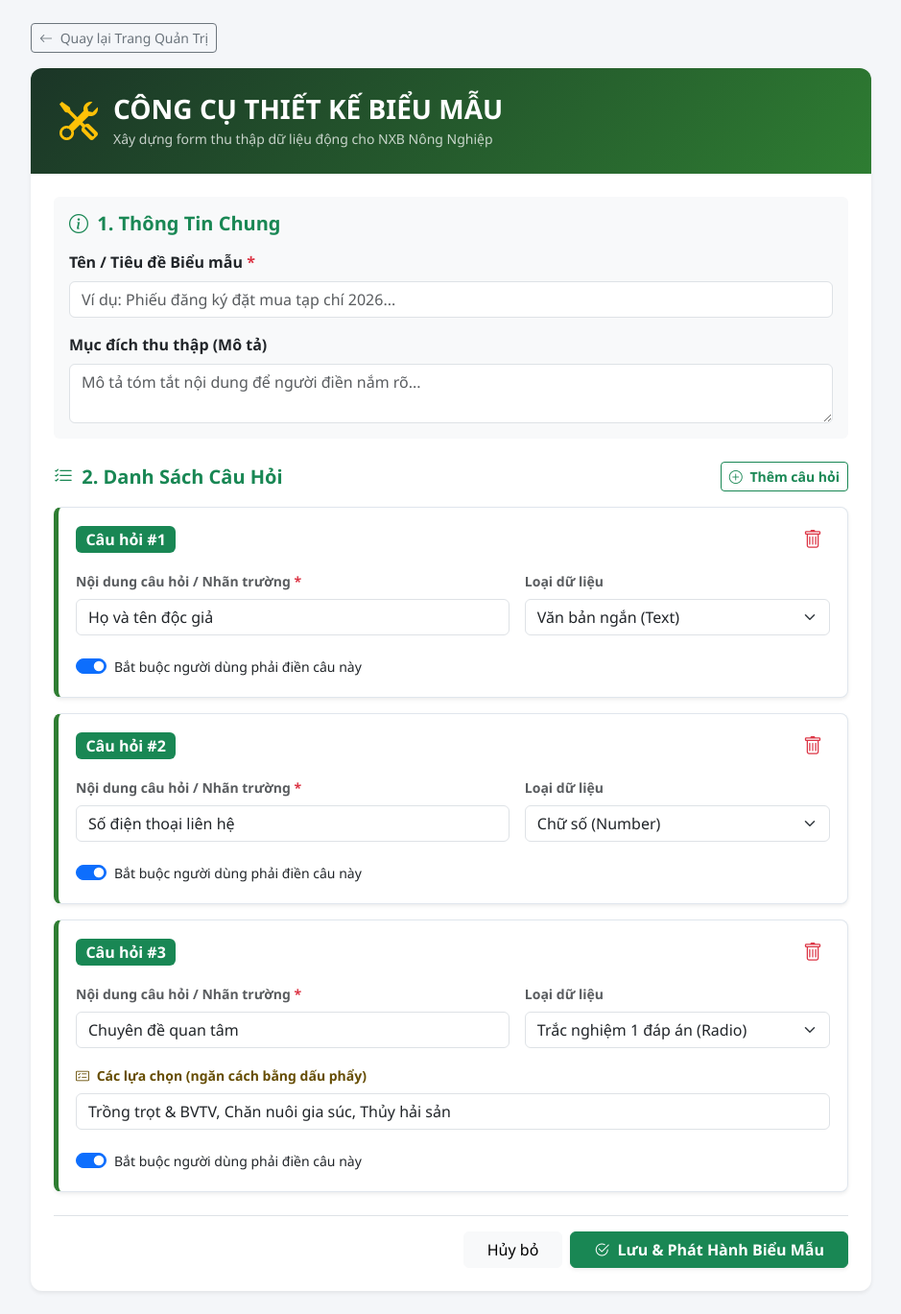
After one commit to nguyenanhdung2006tb-code/PTPMMNM-CNTT-1809-NHOM1, a PHP site: page /builder.php in a window 1280 px wide. The commit adds this page. Shown: the whole page at 96% size, without its empty margins (170-1109 px from the left). Run offline with PHP 8.4, Linux system fonts and the light colour scheme.

Commit message:
feat: tich hop trinh tao bieu mau builder va dong bo dashboard admin

```diff
--- /dev/null
+++ b/NXBNG-MongoDB/builder.php
@@ -0,0 +1,233 @@
+<?php
+require_once 'db.php';
+
+$error = null;
+
+// XỬ LÝ LƯU BIỂU MẪU MỚI KHI BẤM SUBMIT
+if ($_SERVER['REQUEST_METHOD'] === 'POST') {
+    $title = trim($_POST['title'] ?? '');
+    $description = trim($_POST['description'] ?? '');
+    $questions = $_POST['questions'] ?? [];
+
+    if (empty($title)) {
+        $error = "Vui lòng nhập tiêu đề cho biểu mẫu.";
+    } elseif (empty($questions)) {
+        $error = "Biểu mẫu phải có ít nhất một câu hỏi.";
+    } else {
+        try {
+            $pdo->beginTransaction();
+
+            // 1. Thêm biểu mẫu vào bảng forms
+            $stmt_form = $pdo->prepare("INSERT INTO forms (title, description, created_at) VALUES (?, ?, NOW())");
+            $stmt_form->execute([$title, $description]);
+            $new_form_id = $pdo->lastInsertId();
+
+            // 2. Tạo phiên bản form_versions đầu tiên (v1, is_active = 1)
+            $stmt_ver = $pdo->prepare("INSERT INTO form_versions (form_id, version_number, is_active, created_at) VALUES (?, 1, 1, NOW())");
+            $stmt_ver->execute([$new_form_id]);
+            $new_version_id = $pdo->lastInsertId();
+
+            // 3. Lưu từng câu hỏi vào bảng fields (sử dụng đúng cột options_json và ENUM hợp lệ)
+            $stmt_field = $pdo->prepare("
+                INSERT INTO fields (form_version_id, label, field_type, options_json, is_required, display_order)
+                VALUES (?, ?, ?, ?, ?, ?)
+            ");
+
+            $valid_types = ['text', 'number', 'date', 'radio', 'checkbox'];
+            $order = 1;
+
+            foreach ($questions as $q) {
+                $label = trim($q['label'] ?? '');
+                $type = in_array($q['type'] ?? '', $valid_types) ? $q['type'] : 'text';
+                $required = isset($q['required']) ? 1 : 0;
+                $options_raw = trim($q['options'] ?? '');
+
+                // Nếu là dạng trắc nghiệm radio/checkbox, chuẩn hóa danh sách lựa chọn thành JSON
+                $options_json = null;
+                if (in_array($type, ['radio', 'checkbox']) && !empty($options_raw)) {
+                    $opts_array = array_map('trim', explode(',', $options_raw));
+                    $options_json = json_encode(array_values(array_filter($opts_array)), JSON_UNESCAPED_UNICODE);
+                }
+
+                if (!empty($label)) {
+                    $stmt_field->execute([$new_version_id, $label, $type, $options_json, $required, $order]);
+                    $order++;
+                }
+            }
+
+            $pdo->commit();
+            // Điều hướng về trang Admin kèm thông báo thành công
+            header("Location: admin.php?form_id=$new_form_id&created=1");
+            exit;
+
+        } catch (Exception $e) {
+            $pdo->rollBack();
+            $error = "Lỗi khi lưu biểu mẫu: " . $e->getMessage();
+        }
+    }
+}
+?>
+<!DOCTYPE html>
+<html lang="vi">
+<head>
+    <meta charset="UTF-8">
+    <meta name="viewport" content="width=device-width, initial-scale=1.0">
+    <title>Công Cụ Thiết Kế Biểu Mẫu - NXB Nông Nghiệp</title>
+    <link href="https://cdn.jsdelivr.net/npm/bootstrap@5.3.0/dist/css/bootstrap.min.css" rel="stylesheet">
+    <link rel="stylesheet" href="https://cdn.jsdelivr.net/npm/bootstrap-icons@1.11.0/font/bootstrap-icons.css">
+    <style>
+        body { background-color: #f4f6f9; font-family: 'Segoe UI', Tahoma, Geneva, Verdana, sans-serif; }
+        .builder-card { background: #fff; border-radius: 12px; border: none; box-shadow: 0 4px 15px rgba(0,0,0,0.05); }
+        .header-box { background: linear-gradient(135deg, #1b3527 0%, #2e7d32 100%); color: #fff; border-radius: 12px 12px 0 0; padding: 25px 30px; }
+        .question-card { background: #ffffff; border: 1px solid #e0e6ed; border-left: 5px solid #2e7d32; border-radius: 8px; padding: 18px; margin-bottom: 16px; transition: all 0.2s; }
+        .question-card:hover { box-shadow: 0 4px 12px rgba(0,0,0,0.06); border-color: #2e7d32; }
+    </style>
+</head>
+<body class="py-4">
+
+<div class="container" style="max-width: 900px;">
+    <div class="mb-3">
+        <a href="admin.php" class="btn btn-outline-secondary btn-sm">
+            <i class="bi bi-arrow-left me-1"></i> Quay lại Trang Quản Trị
+        </a>
+    </div>
+
+    <div class="builder-card shadow-sm">
+        <div class="header-box">
+            <div class="d-flex align-items-center gap-3">
+                <i class="bi bi-tools fs-1 text-warning"></i>
+                <div>
+                    <h3 class="fw-bold mb-1">CÔNG CỤ THIẾT KẾ BIỂU MẪU</h3>
+                    <p class="mb-0 opacity-75 small">Xây dựng form thu thập dữ liệu động cho NXB Nông Nghiệp</p>
+                </div>
+            </div>
+        </div>
+
+        <div class="p-4">
+            <?php if ($error): ?>
+                <div class="alert alert-danger alert-dismissible fade show d-flex align-items-center" role="alert">
+                    <i class="bi bi-exclamation-triangle-fill fs-5 me-2"></i>
+                    <div><?= htmlspecialchars($error) ?></div>
+                    <button type="button" class="btn-close" data-bs-dismiss="alert"></button>
+                </div>
+            <?php endif; ?>
+
+            <form method="POST" id="builderForm">
+                <!-- THÔNG TIN CHUNG BIỂU MẪU -->
+                <div class="card p-3 mb-4 bg-light border-0">
+                    <h5 class="fw-bold text-success mb-3"><i class="bi bi-info-circle me-1"></i> 1. Thông Tin Chung</h5>
+                    <div class="mb-3">
+                        <label class="form-label fw-semibold">Tên / Tiêu đề Biểu mẫu <span class="text-danger">*</span></label>
+                        <input type="text" name="title" class="form-control" placeholder="Ví dụ: Phiếu đăng ký đặt mua tạp chí 2026..." required>
+                    </div>
+                    <div class="mb-0">
+                        <label class="form-label fw-semibold">Mục đích thu thập (Mô tả)</label>
+                        <textarea name="description" class="form-control" rows="2" placeholder="Mô tả tóm tắt nội dung để người điền nắm rõ..."></textarea>
+                    </div>
+                </div>
+
+                <!-- DANH SÁCH CÂU HỎI -->
+                <div class="mb-4">
+                    <div class="d-flex justify-content-between align-items-center mb-3">
+                        <h5 class="fw-bold text-success mb-0"><i class="bi bi-list-check me-1"></i> 2. Danh Sách Câu Hỏi</h5>
+                        <button type="button" class="btn btn-outline-success btn-sm fw-semibold" id="btnAddQuestion">
+                            <i class="bi bi-plus-circle me-1"></i> Thêm câu hỏi
+                        </button>
+                    </div>
+
+                    <div id="questionsContainer">
+                        <!-- Danh sách câu hỏi sinh tự động bằng JS -->
+                    </div>
+                </div>
+
+                <!-- NÚT HOÀN TẤT -->
+                <div class="d-flex justify-content-end gap-2 pt-3 border-top">
+                    <a href="admin.php" class="btn btn-light px-4">Hủy bỏ</a>
+                    <button type="submit" class="btn btn-success fw-bold px-4 shadow-sm">
+                        <i class="bi bi-check2-circle me-1"></i> Lưu & Phát Hành Biểu Mẫu
+                    </button>
+                </div>
+            </form>
+        </div>
+    </div>
+</div>
+
+<script>
+let questionCounter = 0;
+
+function addQuestion(defaultLabel = '', defaultType = 'text', defaultOptions = '', isRequired = true) {
+    questionCounter++;
+    const container = document.getElementById('questionsContainer');
+
+    const card = document.createElement('div');
+    card.className = 'question-card shadow-sm';
+    card.id = `qCard_${questionCounter}`;
+    card.innerHTML = `
+        <div class="d-flex justify-content-between align-items-center mb-3">
+            <span class="badge bg-success fs-6 fw-bold">Câu hỏi #${questionCounter}</span>
+            <button type="button" class="btn btn-outline-danger btn-sm border-0 py-0" onclick="removeQuestion(${questionCounter})" title="Xóa câu này">
+                <i class="bi bi-trash fs-5"></i>
+            </button>
+        </div>
+        <div class="row g-3">
+            <div class="col-md-7">
+                <label class="form-label small fw-semibold text-muted">Nội dung câu hỏi / Nhãn trường <span class="text-danger">*</span></label>
+                <input type="text" name="questions[${questionCounter}][label]" class="form-control" value="${defaultLabel}" placeholder="Ví dụ: Họ và tên, Số điện thoại..." required>
+            </div>
+            <div class="col-md-5">
+                <label class="form-label small fw-semibold text-muted">Loại dữ liệu</label>
+                <select name="questions[${questionCounter}][type]" class="form-select q-type-select" onchange="handleTypeChange(this, ${questionCounter})">
+                    <option value="text" ${defaultType === 'text' ? 'selected' : ''}>Văn bản ngắn (Text)</option>
+                    <option value="number" ${defaultType === 'number' ? 'selected' : ''}>Chữ số (Number)</option>
+                    <option value="date" ${defaultType === 'date' ? 'selected' : ''}>Ngày tháng (Date)</option>
+                    <option value="radio" ${defaultType === 'radio' ? 'selected' : ''}>Trắc nghiệm 1 đáp án (Radio)</option>
+                    <option value="checkbox" ${defaultType === 'checkbox' ? 'selected' : ''}>Hộp kiểm chọn nhiều (Checkbox)</option>
+                </select>
+            </div>
+
+            <div class="col-12 options-row" id="optionsRow_${questionCounter}" style="display: ${(defaultType === 'radio' || defaultType === 'checkbox') ? 'block' : 'none'};">
+                <label class="form-label small fw-semibold text-warning-emphasis">
+                    <i class="bi bi-card-checklist me-1"></i> Các lựa chọn (ngăn cách bằng dấu phẩy)
+                </label>
+                <input type="text" name="questions[${questionCounter}][options]" class="form-control" value="${defaultOptions}" placeholder="Ví dụ: Lựa chọn A, Lựa chọn B, Lựa chọn C">
+            </div>
+
+            <div class="col-12">
+                <div class="form-check form-switch mt-1">
+                    <input class="form-check-input" type="checkbox" name="questions[${questionCounter}][required]" id="req_${questionCounter}" ${isRequired ? 'checked' : ''}>
+                    <label class="form-check-label small" for="req_${questionCounter}">Bắt buộc người dùng phải điền câu này</label>
+                </div>
+            </div>
+        </div>
+    `;
+
+    container.appendChild(card);
+}
+
+function removeQuestion(id) {
+    const card = document.getElementById(`qCard_${id}`);
+    if (card) card.remove();
+}
+
+function handleTypeChange(selectElement, id) {
+    const optRow = document.getElementById(`optionsRow_${id}`);
+    if (selectElement.value === 'radio' || selectElement.value === 'checkbox') {
+        optRow.style.display = 'block';
+    } else {
+        optRow.style.display = 'none';
+    }
+}
+
+document.getElementById('btnAddQuestion').addEventListener('click', () => {
+    addQuestion();
+});
+
+// Khởi tạo sẵn 3 câu hỏi mẫu phù hợp với CSDL
+window.addEventListener('DOMContentLoaded', () => {
+    addQuestion('Họ và tên độc giả', 'text', '', true);
+    addQuestion('Số điện thoại liên hệ', 'number', '', true);
+    addQuestion('Chuyên đề quan tâm', 'radio', 'Trồng trọt & BVTV, Chăn nuôi gia súc, Thủy hải sản', true);
+});
+</script>
+</body>
+</html>
```
Also changed, not shown: NXBNG-MongoDB/admin.php (+29 -12 lines).
